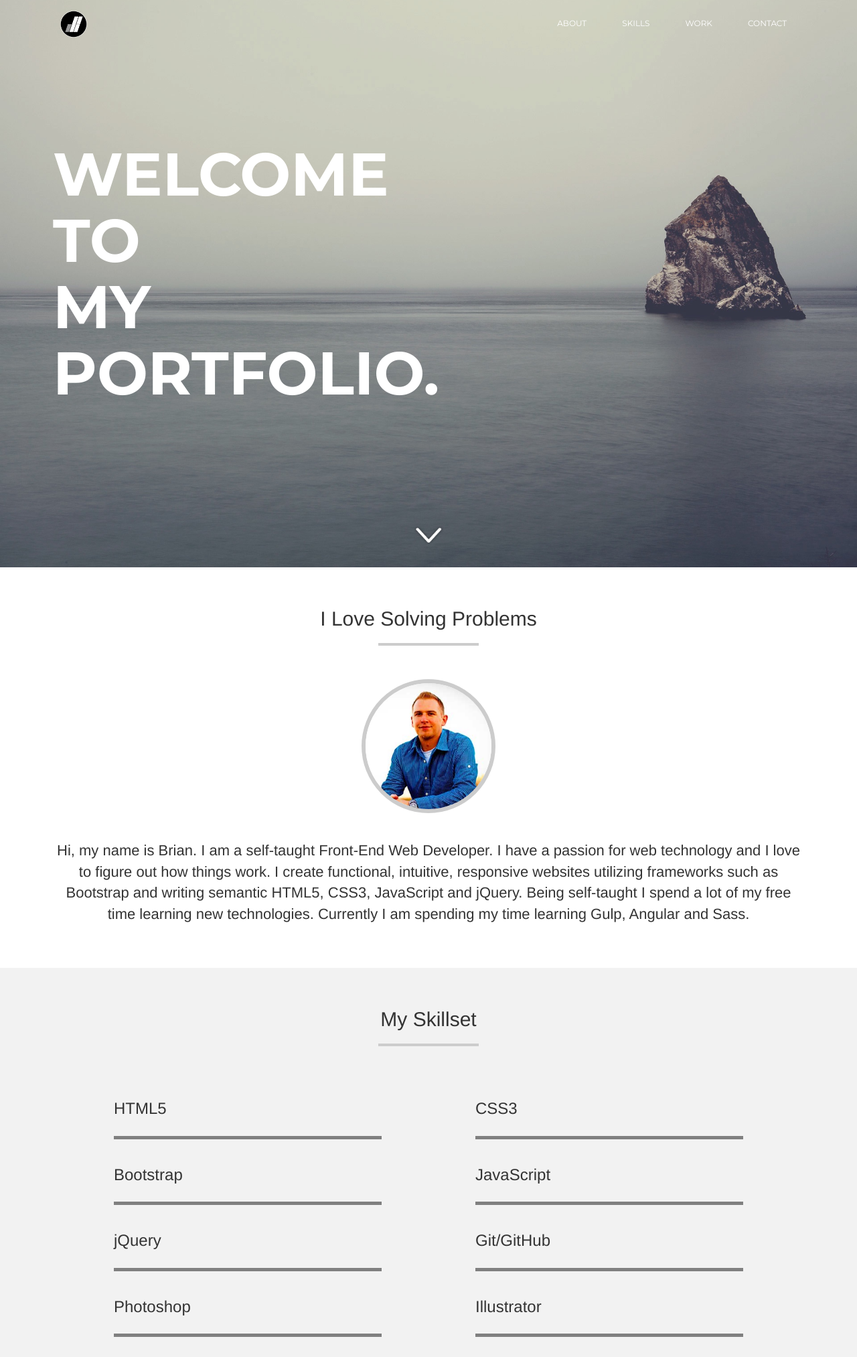
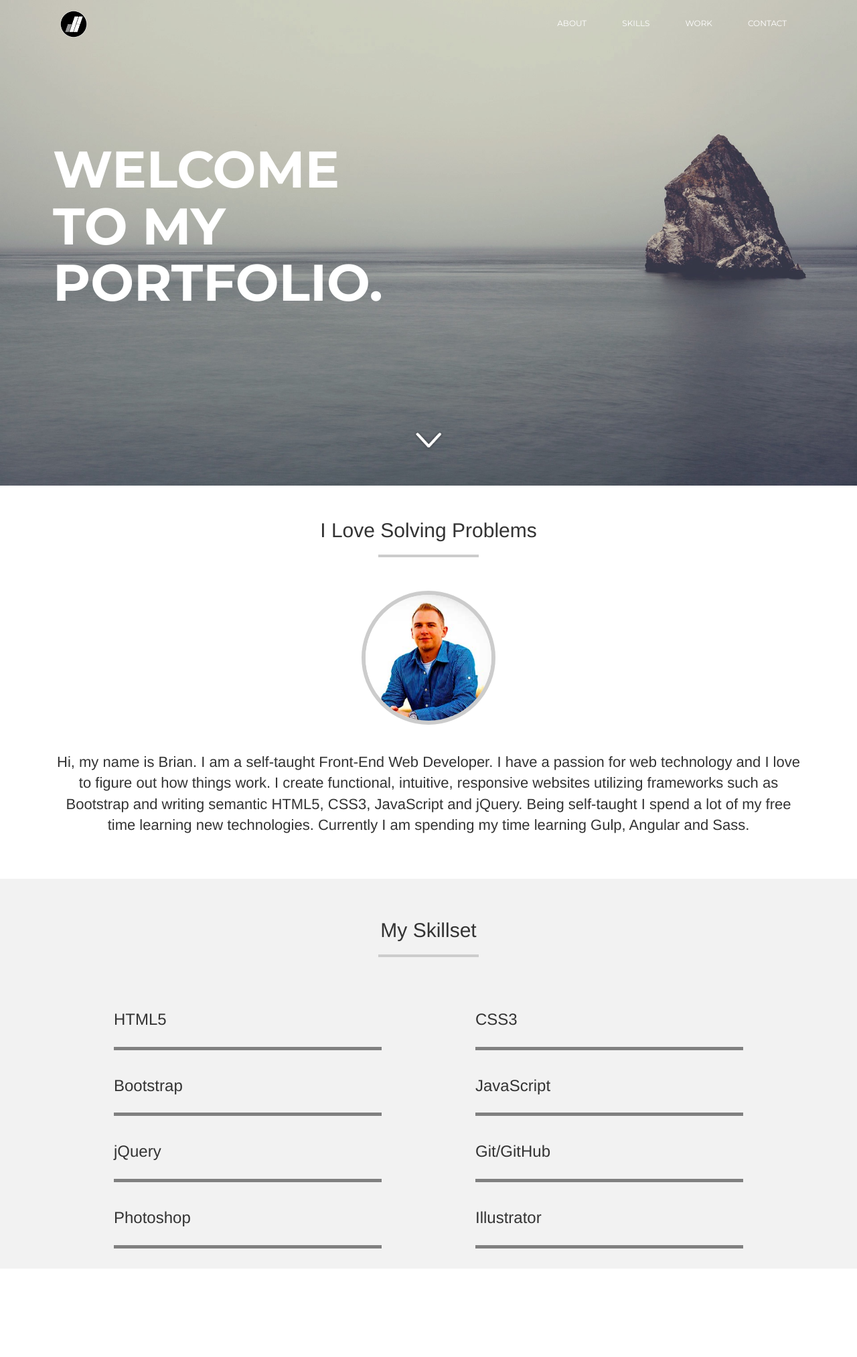
Before and after one commit to briandaub/briandaub.github.io, a Jekyll site: the page built from index.html, in a window 1280 px wide. Shown: the whole page at 67% size. Built offline with Jekyll 4.4.1, drawn with Linux system fonts in a browser that asks for light colours; after the commit the page ends 1894 px from its top, so only the background shows below that.

Commit message:
added media queries to header.sass

```diff
--- a/_includes/skills.html
+++ b/_includes/skills.html
@@ -1,4 +1,4 @@
-<section class="skillset" id="skillset">
+<section class="skillset" id="skills">
     <div class="container">
         <h2>My Skillset</h2>
         <div class="skills"></div><!-- /end .skillset -->
--- a/_sass/_about.sass
+++ b/_sass/_about.sass
@@ -2,7 +2,7 @@
     text-align: center
 
     h2
-        margin: 60px 0 15px
+        margin: 50px 0 15px
 
         &:after
             display: block
--- a/_sass/_header.sass
+++ b/_sass/_header.sass
@@ -1,5 +1,5 @@
 header
-    min-height: 700px
+    min-height: 600px
     width: 100%
     background-color: gray
     text-transform: uppercase
@@ -9,7 +9,7 @@
 
     .hero-text
         height: auto
-        width: 26%
+        width: 50%
         float: left
         margin-top: 10%
 
@@ -23,7 +23,7 @@
         text-align: center
 
         img
-            margin-top: 180px
+            margin: 180px 0 20px
             height: 50px
             width: 60px
 
@@ -66,8 +66,46 @@
 $bp-sm: 320px
 $bp-md: 640px
 $bp-lg: 1280px
+$bp-xl: 1600px
 
-@mixin media ($bp-sm)
+@media screen and (max-width: #{$bp-sm - 1px})
     header
-        h1
-            font-size: 60px
+        min-height: 200px
+        background: url("../img/sm_bg_head.jpg") no-repeat center center
+        background-size: cover
+
+        .hero-text
+            font-size: 12.3vw
+            width: 70%
+
+        ul
+            visibility: hidden
+
+
+@media screen and (min-width: #{$bp-sm}) and (max-width: #{$bp-md - 1px})
+    header
+        min-height: 200px
+        background: url("../img/sm_bg_head.jpg") no-repeat center center
+        background-size: cover
+
+        .hero-text
+            font-size: 12.3vw
+            width: 70%
+
+        ul
+            visibility: hidden
+
+
+@media screen and (min-width: #{$bp-md}) and (max-width: #{$bp-lg - 1px})
+    header
+        .hero-text
+            font-size: 9vw
+            width: 70%
+
+
+
+@media screen and (min-width: #{$bp-lg}) and (max-width: #{$bp-xl - 1px})
+    header
+        .hero-text
+            font-size: 6vw
+            width: 50%
--- a/js/skills.js
+++ b/js/skills.js
@@ -42,7 +42,6 @@
 ]
 
 $(document).ready(function () {
-
     var list = $('.skills').html('<ul id="skill-list" class="list-group"></ul>').find('ul');
     for(var i = 0; i < skills_obj.length; i++){
         list.append("<li class='skill'>" + "<h3>" + skills_obj[i].title + "</h3>" + "<br />" +  "<div class='skill-bar'>" + "</div>" + "</li>");
```
